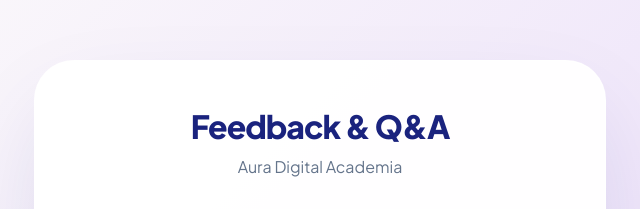
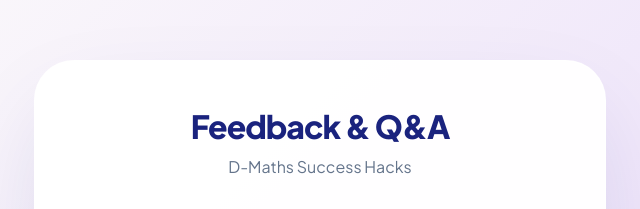
Before and after one commit to DAPSKEYZ-12/Feedback, a plain HTML site: page index.html in a window 1280 px wide. Shown: the top 209 px of the page, 320-960 px from the left. Drawn offline with Linux system fonts and the light colour scheme.

Commit message:
Update index.html

```diff
--- a/index.html
+++ b/index.html
@@ -156,7 +156,7 @@
 <div class="feedback-container">
     <div class="header">
         <h1>Feedback & Q&A</h1>
-        <p>Aura Digital Academia</p>
+        <p>D-Maths Success Hacks</p>
     </div>
 
     <form id="feedbackForm">
```
